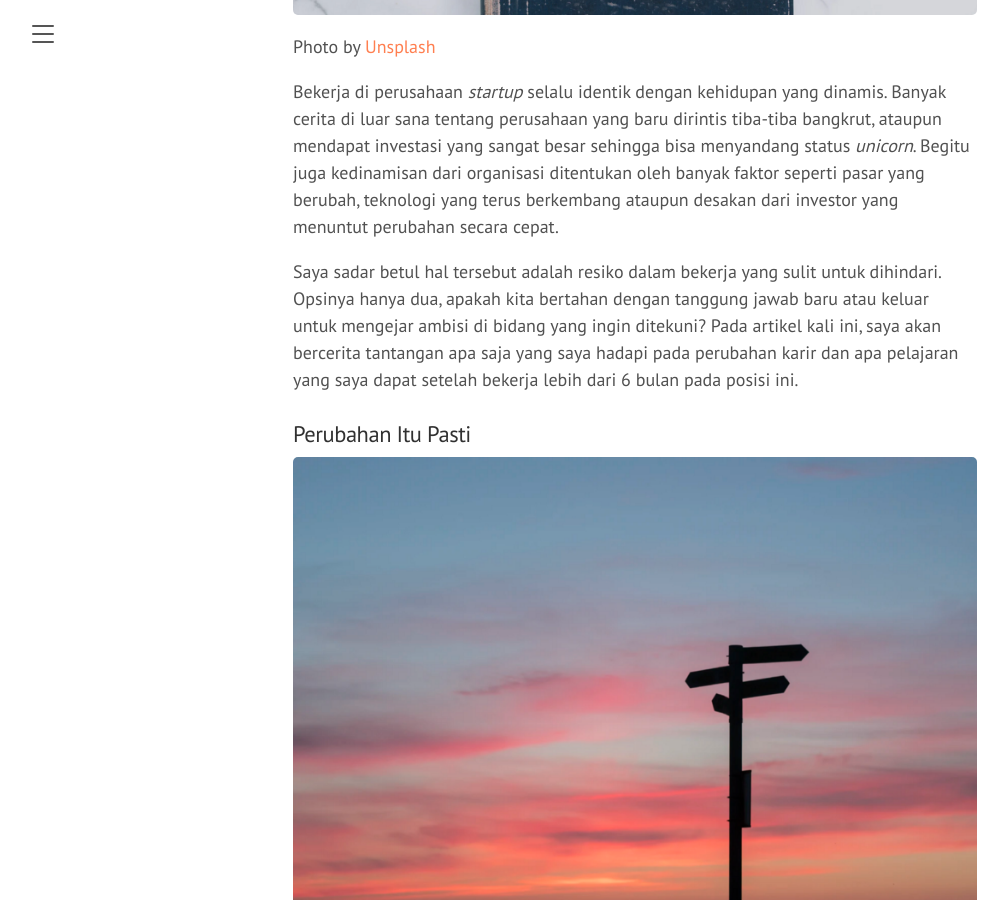
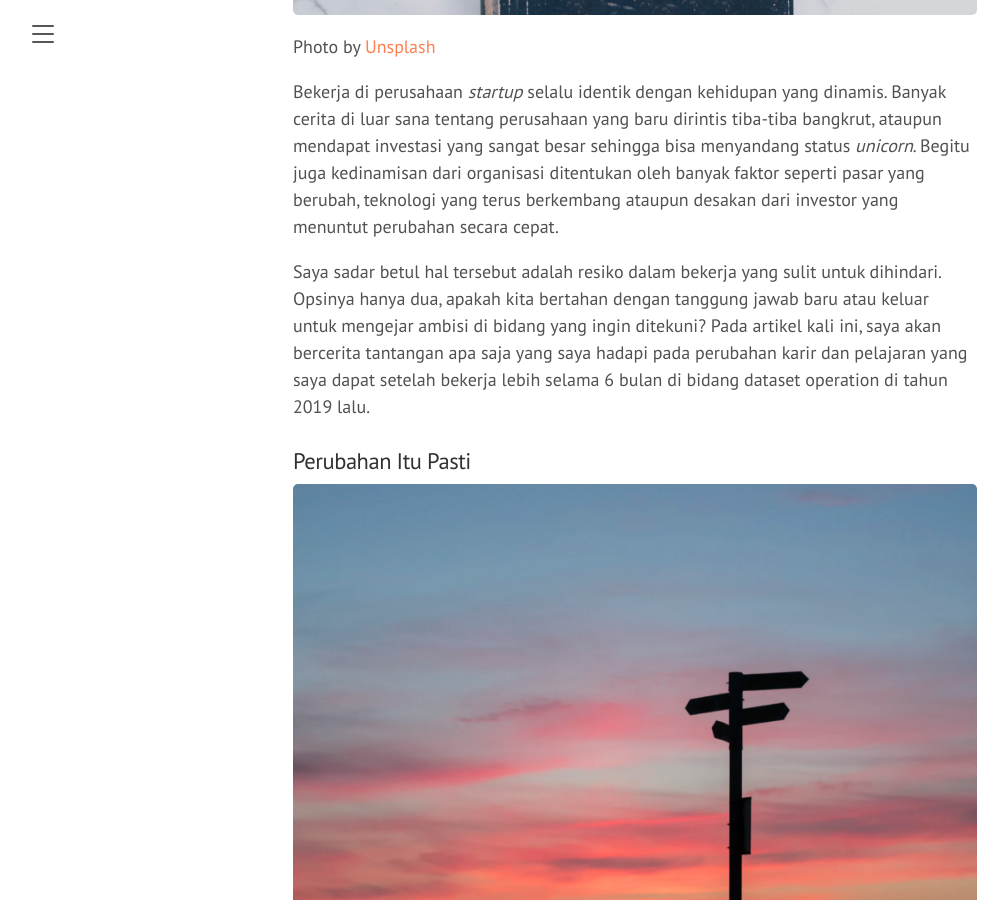
Before and after one commit to indrango/indrango.github.io, a Jekyll site: the page built from _posts/2020-11-12-siapkah-kita-untuk-perubahan.md, in a window 1280 px wide and 900 px high, scrolled down 558 px. Shown: the whole window, without its empty margins (5-1013 px from the left). Built offline with Jekyll 4.4.1, drawn with Linux system fonts in a browser that asks for light colours.

Commit message:
adjust post

```diff
--- a/_posts/2020-11-12-siapkah-kita-untuk-perubahan.md
+++ b/_posts/2020-11-12-siapkah-kita-untuk-perubahan.md
@@ -11,7 +11,7 @@ image-link: https://unsplash.com/photos/M6tN7AZ_bNs
 
 Bekerja di perusahaan <em>startup</em> selalu identik dengan kehidupan yang dinamis. Banyak cerita di luar sana tentang perusahaan yang baru dirintis tiba-tiba bangkrut, ataupun mendapat investasi yang sangat besar sehingga bisa menyandang status <em>unicorn</em>. Begitu juga kedinamisan dari organisasi ditentukan oleh banyak faktor seperti pasar yang berubah, teknologi yang terus berkembang ataupun desakan dari investor yang menuntut perubahan secara cepat.
 
-Saya sadar betul hal tersebut adalah resiko dalam bekerja yang sulit untuk dihindari. Opsinya hanya dua, apakah kita bertahan dengan tanggung jawab baru atau keluar untuk mengejar ambisi di bidang yang ingin ditekuni? Pada artikel kali ini, saya akan bercerita tantangan apa saja yang saya hadapi pada perubahan karir dan apa pelajaran yang saya dapat setelah bekerja lebih dari 6 bulan pada posisi ini.
+Saya sadar betul hal tersebut adalah resiko dalam bekerja yang sulit untuk dihindari. Opsinya hanya dua, apakah kita bertahan dengan tanggung jawab baru atau keluar untuk mengejar ambisi di bidang yang ingin ditekuni? Pada artikel kali ini, saya akan bercerita tantangan apa saja yang saya hadapi pada perubahan karir dan pelajaran yang saya dapat setelah bekerja lebih selama 6 bulan di bidang dataset operation di tahun 2019 lalu.
 
 ### Perubahan Itu Pasti
 ![](/public/img/post-20201022-img-1.png)
```
